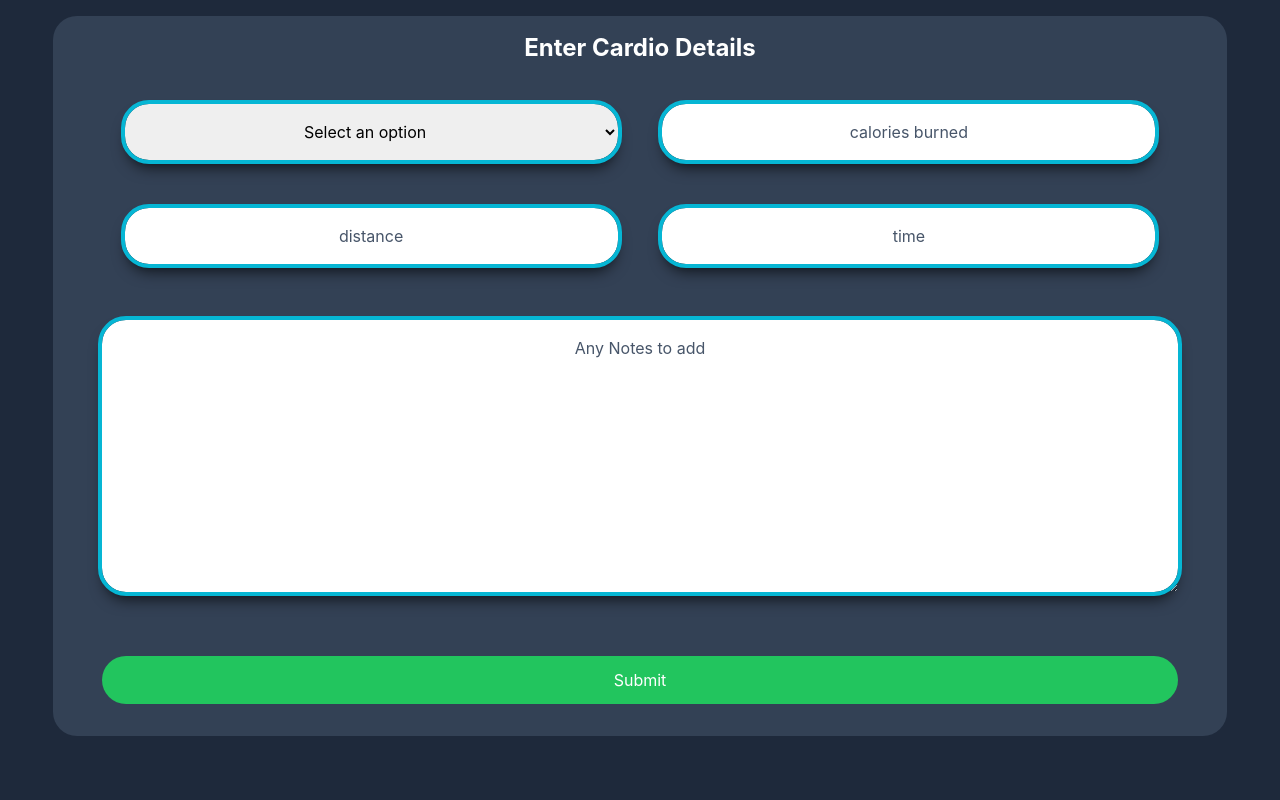
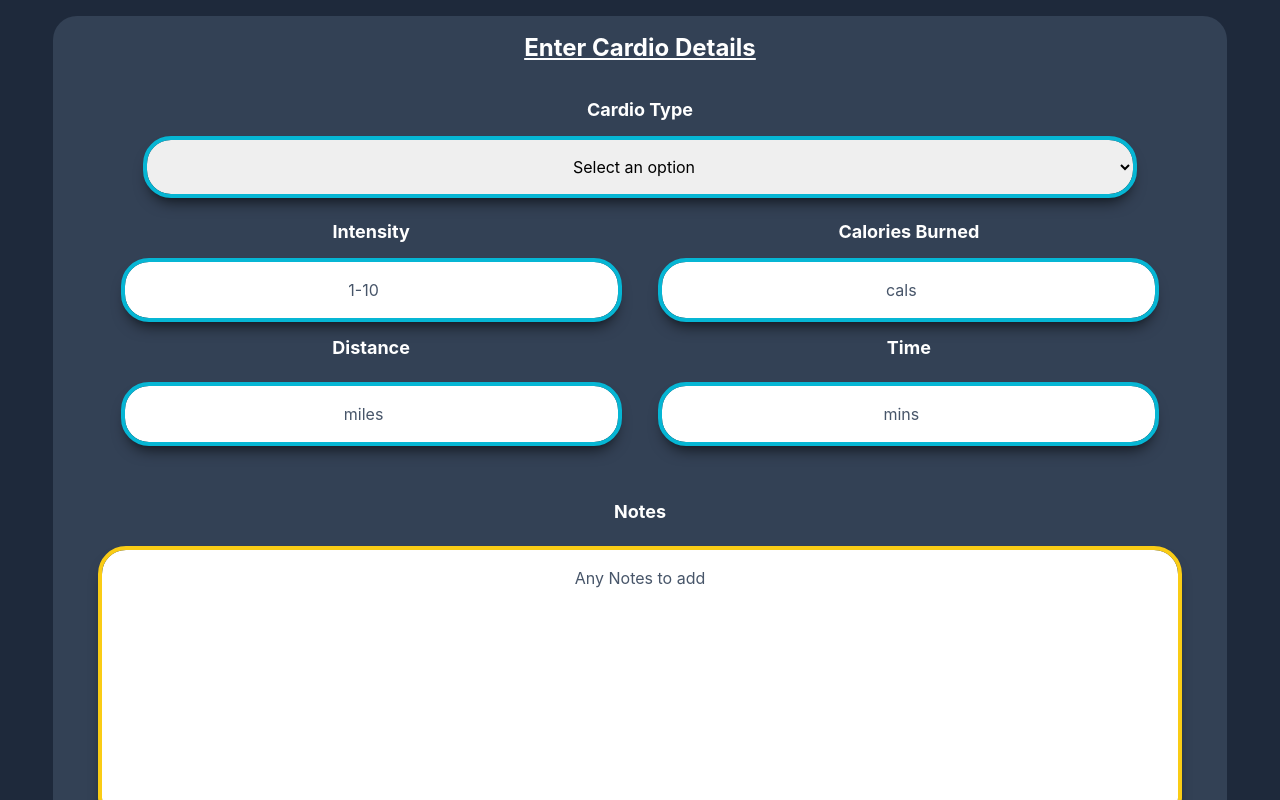
Before and after one commit to ErickEnriquez/fitness-app, a Next.js app: page /cardio in a window 1280 px wide. Shown: the top 800 px of the page. Built offline with nearby package versions, Linux system fonts and the light colour scheme.

Commit message:
add labels to the cardio inputs and include the intensity input

```diff
--- a/src/pages/cardio.tsx
+++ b/src/pages/cardio.tsx
@@ -4,36 +4,61 @@ import Card from '@components/Card'
 
 import { CardioType } from '@prisma/client'
 
-const workoutOptions = [CardioType.bike, CardioType.run, CardioType.climbing, CardioType.elliptical, CardioType.hike, CardioType.other, CardioType.rowing, CardioType.sport, CardioType.stairs, CardioType.swim]
+const workoutOptions = [CardioType.bike, CardioType.run, CardioType.climbing, CardioType.elliptical, CardioType.hike, CardioType.rowing, CardioType.sport, CardioType.stairs, CardioType.swim, CardioType.other]
 
 const Cardio = (): JSX.Element => {
 	return (
 		<Layout>
 			<main className="text-center pt-4">
-				<Card title="Enter Cardio Details">
-					<div className='grid grid-cols-2 my-2 py-2 w-11/12 mx-auto text-center'>
-						<select name="cardioType" id="type"
-							className='outline my-6 outline-cyan-500 outline-4 rounded-3xl placeholder:text-slate-600 text-center py-4 w-11/12 block mx-auto  shadow-lg shadow-black/70'
+				<Card title="Enter Cardio Details"
+					style={{ 'textDecoration': 'underline' }}
+				>
+					<div className='flex flex-col my-2 py-2 w-11/12 mx-auto text-center'>
+						<span className="mt-4 my-6">
+							<label htmlFor="cardio-type" className='text-white text-lg font-bold'>Cardio Type</label>
+							<select name="cardio-type" id="type"
+								className='outline mt-4 outline-cyan-500 outline-4 rounded-3xl placeholder:text-slate-600 text-center py-4 w-11/12 block mx-auto  shadow-lg shadow-black/70'
 							>
 								<option value="">Select an option</option>
 								{workoutOptions.map(option => (
 									<option key={option} value={option}>{option}</option>
 								))}
 							</select>
-						<input type="text" placeholder='calories burned'
-							className='outline my-6 outline-cyan-500 outline-4 rounded-3xl placeholder:text-slate-600 text-center py-4 w-11/12 block mx-auto  shadow-lg shadow-black/70'
+						</span>
+						<div className='grid grid-cols-2'>
+							<span>
+								<label htmlFor="intensity" className='text-white text-lg font-bold'>Intensity</label>
+								<input type="number" min={0} max={10} name="intensity" placeholder='1-10'
+									className='outline mt-4 outline-cyan-500 outline-4 rounded-3xl placeholder:text-slate-600 text-center py-4 w-11/12 block mx-auto  shadow-lg shadow-black/70'
 								/>
-						<input type="text" placeholder="distance"
+							</span>
+							<span>
+								<label htmlFor="calories" className='text-white text-lg font-bold'>Calories Burned</label>
+								<input type="number" min={0} max={5000} name="calories" placeholder='cals'
+									className='outline mt-4 outline-cyan-500 outline-4 rounded-3xl placeholder:text-slate-600 text-center py-4 w-11/12 block mx-auto  shadow-lg shadow-black/70'
+								/>
+							</span>
+						</div>
+						<div className='grid grid-cols-2 my-4'>
+							<span>
+								<label htmlFor="distance" className='text-white text-lg font-bold'>Distance</label>
+								<input type="number" placeholder="miles" name='distance'
 									className='outline my-6 outline-cyan-500 outline-4 rounded-3xl placeholder:text-slate-600 text-center py-4 w-11/12 block mx-auto  shadow-lg shadow-black/70'
 
 								/>
-						<input type="text" placeholder="time"
+							</span>
+							<span>
+								<label htmlFor="time" className='text-white text-lg font-bold'>Time</label>
+								<input type="number" placeholder="mins" name='time'
 									className='outline my-6 outline-cyan-500 outline-4 rounded-3xl placeholder:text-slate-600 text-center py-4 w-11/12 block mx-auto  shadow-lg shadow-black/70'
+								/>
+							</span>
 
-						/>
 						</div>
-					<textarea name="" id="" rows={10}
-						className='outline my-6 outline-cyan-500 outline-4 rounded-3xl placeholder:text-slate-600 text-center py-4 w-11/12 block mx-auto  shadow-lg shadow-black/70'
+					</div>
+					<label htmlFor="cardio-notes" className='text-white text-lg font-bold'>Notes</label>
+					<textarea name="cardio-notes" id="" rows={10}
+						className='outline my-6 outline-yellow-400 outline-4 rounded-3xl placeholder:text-slate-600 text-center py-4 w-11/12 block mx-auto  shadow-lg shadow-black/70'
 						placeholder='Any Notes to add'>
 					</textarea>
 					<br />
@@ -44,7 +69,7 @@ const Cardio = (): JSX.Element => {
 					</button>
 				</Card>
 			</main>
-		</Layout>
+		</Layout >
 	)
 }
 
```
Lines whose indentation alone changed are shown as unchanged.
